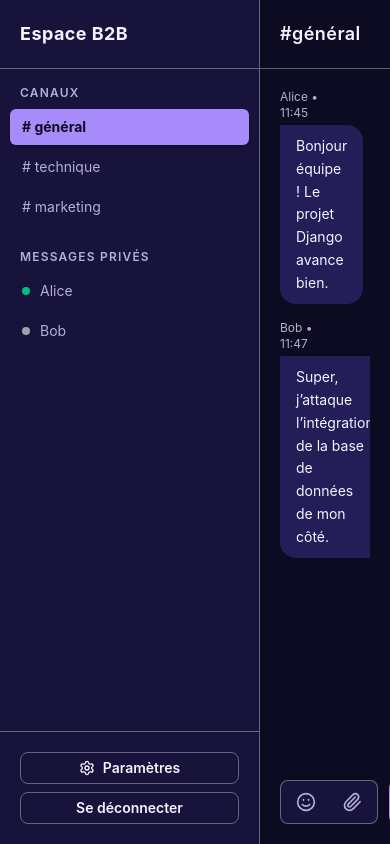
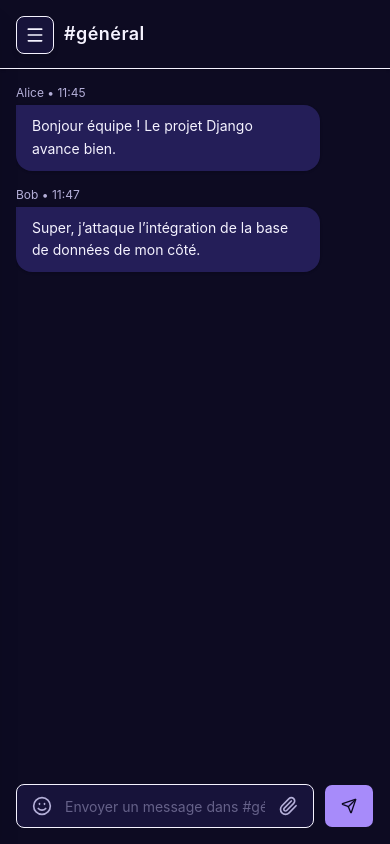
Before and after one commit to buzzy002/RealTimeChat, a React (Vite) app in the folder app-client/: page / in a window 390 px wide. Both pictures are taken after typing "name@example.com", "Sample123" into the empty fields and a click on the button "Se connecter". Built offline with nearby package versions, Linux system fonts and the light colour scheme.

Commit message:
feat: design responsive, correction visuelle

```diff
--- a/app-client/src/Chat.jsx
+++ b/app-client/src/Chat.jsx
@@ -2,7 +2,7 @@ import React, { useState, useRef } from 'react';
 import { ScrollArea } from "@/components/ui/scroll-area"
 import { Input } from "@/components/ui/input"
 import { Button } from "@/components/ui/button"
-import { Paperclip, Smile, Send, Settings as SettingsIcon } from 'lucide-react';
+import { Paperclip, Smile, Send, Settings as SettingsIcon, Menu, X } from 'lucide-react';
 import Settings from './Settings';
 
 function Chat({ onLogout }) {
@@ -12,17 +12,20 @@ function Chat({ onLogout }) {
   ]);
   const [inputText, setInputText] = useState('');
 
-  // Gestion de la conversation active (type: 'channel' ou 'dm', target: nom du canal ou du destinataire)
+  // Gestion de la conversation active (type: 'channel' ou 'mp', target: nom du canal ou du destinataire)
   const [activeChat, setActiveChat] = useState({ type: 'channel', target: 'général' });
 
   // État pour basculer entre la vue "chat" et la vue "settings"
   const [currentView, setCurrentView] = useState('chat');
 
+  // État pour le menu mobile (Responsive)
+  const [mobileMenuOpen, setMobileMenuOpen] = useState(false);
+
   // Sélecteur de fichiers et panneau d'emojis
   const [showEmojiPicker, setShowEmojiPicker] = useState(false);
   const fileInputRef = useRef(null);
 
-  // Liste des utilisateurs pour les messages privés (MP)
+  // Liste des utilisateurs pour les messages directs (MP)
   const directMessagesUsers = [
     { id: 1, name: 'Alice', status: 'online' },
     { id: 2, name: 'Bob', status: 'offline' }
@@ -58,22 +61,44 @@ function Chat({ onLogout }) {
     setShowEmojiPicker(false);
   };
 
-  const inputIconClass = "h-5 w-5 text-[var(--ink-muted)] cursor-pointer hover:text-[var(--ink)] transition-colors";
+  const inputIconClass = "h-5 w-5 text-ink-muted cursor-pointer hover:text-ink transition-colors";
 
   return (
-    <div className="flex h-screen w-screen overflow-hidden bg-[var(--bg)] text-[var(--ink)] font-sans">
+    <div className="flex h-screen w-screen overflow-hidden bg-bg text-ink font-sans relative">
 
-      {/* 1. BARRE LATÉRALE */}
-      <div className="w-[260px] bg-[var(--surface)] flex flex-col border-r border-[var(--line-strong)]">
-        <div className="p-5 border-b border-[var(--line-strong)]">
-          <h2 className="m-0 text-lg font-bold tracking-wide text-[var(--ink)]">Espace B2B</h2>
+      {/* BOUTON MOBILE (Visible uniquement sur mobile) */}
+      <button
+        onClick={() => setMobileMenuOpen(!mobileMenuOpen)}
+        className="md:hidden absolute top-4 left-4 z-50 p-2 bg-surface border border-line-strong rounded-lg text-ink shadow-md cursor-pointer"
+        title="Ouvrir le menu"
+      >
+        {mobileMenuOpen ? <X className="h-5 w-5" /> : <Menu className="h-5 w-5" />}
+      </button>
+
+      {/* BARRE LATÉRALE */}
+      <div className={`
+        fixed md:relative inset-y-0 left-0 z-40 w-[260px] bg-surface flex flex-col border-r border-line-strong
+        transform transition-transform duration-200 ease-in-out shadow-xl md:shadow-none
+        ${mobileMenuOpen ? 'translate-x-0' : '-translate-x-full md:translate-x-0'}
+      `}>
+        <div className="p-5 border-b border-line-strong flex items-center justify-between">
+          <h2 className="m-0 text-lg font-bold tracking-wide text-ink">Espace B2B</h2>
+
+
+          {/* Bouton croix pour fermer sur mobile */}
+          <button
+            onClick={() => setMobileMenuOpen(false)}
+            className="md:hidden text-ink-muted hover:text-ink cursor-pointer"
+          >
+            <X className="h-5 w-5" />
+          </button>
         </div>
 
         <div className="flex-1 px-2.5 py-4 overflow-y-auto space-y-6">
 
           {/* Section Canaux Publics */}
           <div>
-            <p className="text-xs text-[var(--ink-muted)] uppercase tracking-widest pl-2.5 mb-2 font-semibold">Canaux</p>
+            <p className="text-xs text-ink-muted uppercase tracking-widest pl-2.5 mb-2 font-semibold">Canaux</p>
             <ul className="list-none p-0 m-0 space-y-1">
               {['général', 'technique', 'marketing'].map((channel) => (
                 <li
@@ -81,11 +106,12 @@ function Chat({ onLogout }) {
                   onClick={() => {
                     setActiveChat({ type: 'channel', target: channel });
                     setCurrentView('chat');
+                    setMobileMenuOpen(false);
                   }}
                   className={`px-3 py-2 rounded-md cursor-pointer text-sm transition-colors ${
                     currentView === 'chat' && activeChat.type === 'channel' && activeChat.target === channel
-                      ? "bg-[var(--accent)] font-bold text-[var(--on-accent)] shadow-sm"
-                      : "text-[var(--ink-muted)] hover:bg-[var(--surface-raised)] hover:text-[var(--ink)]"
+                      ? "bg-accent font-bold text-on-accent shadow-sm"
+                      : "text-ink-muted hover:bg-surface-raised hover:text-ink"
                   }`}
                 >
                   # {channel}
@@ -94,9 +120,9 @@ function Chat({ onLogout }) {
             </ul>
           </div>
 
-          {/* Section Messages privés (MP) */}
+          {/* Section Messages Directs (MP) */}
           <div>
-            <p className="text-xs text-[var(--ink-muted)] uppercase tracking-widest pl-2.5 mb-2 font-semibold">Messages privés</p>
+            <p className="text-xs text-ink-muted uppercase tracking-widest pl-2.5 mb-2 font-semibold">Messages directs</p>
             <ul className="list-none p-0 m-0 space-y-1">
               {directMessagesUsers.map((user) => (
                 <li
@@ -104,15 +130,15 @@ function Chat({ onLogout }) {
                   onClick={() => {
                     setActiveChat({ type: 'dm', target: user.name });
                     setCurrentView('chat');
+                    setMobileMenuOpen(false); // Ferme le menu sur mobile
                   }}
                   className={`px-3 py-2 rounded-md cursor-pointer text-sm transition-colors flex items-center justify-between ${
                     currentView === 'chat' && activeChat.type === 'dm' && activeChat.target === user.name
-                      ? "bg-[var(--accent)] font-bold text-[var(--on-accent)] shadow-sm"
-                      : "text-[var(--ink-muted)] hover:bg-[var(--surface-raised)] hover:text-[var(--ink)]"
+                      ? "bg-accent font-bold text-on-accent shadow-sm"
+                      : "text-ink-muted hover:bg-surface-raised hover:text-ink"
                   }`}
                 >
                   <span className="flex items-center gap-2.5">
-                    {/* Indicateur de statut en ligne / hors-ligne */}
                     <span className={`w-2 h-2 rounded-full ${user.status === 'online' ? 'bg-emerald-500' : 'bg-gray-400'}`}></span>
                     {user.name}
                   </span>
@@ -124,14 +150,17 @@ function Chat({ onLogout }) {
         </div>
 
         {/* Boutons du bas (Paramètres + Déconnexion) */}
-        <div className="p-5 border-t border-[var(--line-strong)] space-y-2">
+        <div className="p-5 border-t border-line-strong space-y-2">
           <Button
-            onClick={() => setCurrentView('settings')}
+            onClick={() => {
+              setCurrentView('settings');
+              setMobileMenuOpen(false);
+            }}
             variant={currentView === 'settings' ? "default" : "outline"}
             className={`w-full transition-colors font-semibold cursor-pointer flex items-center justify-center gap-2 ${
               currentView === 'settings'
-                ? "bg-[var(--accent)] text-[var(--on-accent)]"
-                : "bg-transparent text-[var(--ink)] border-[var(--line-strong)] hover:bg-[var(--surface-raised)] hover:text-[var(--ink)]"
+                ? "bg-accent text-on-accent"
+                : "bg-transparent text-ink border-line-strong hover:bg-surface-raised hover:text-ink"
             }`}
           >
             <SettingsIcon className="h-4 w-4" />
@@ -141,7 +170,7 @@ function Chat({ onLogout }) {
           <Button
             onClick={onLogout}
             variant="outline"
-            className="w-full bg-transparent text-[var(--ink)] border-[var(--line-strong)] hover:bg-[var(--surface-raised)] hover:text-[var(--ink)] transition-colors font-semibold cursor-pointer"
+            className="w-full bg-transparent text-ink border-line-strong hover:bg-surface-raised hover:text-ink transition-colors font-semibold cursor-pointer"
           >
             Se déconnecter
           </Button>
@@ -149,40 +178,43 @@ function Chat({ onLogout }) {
       </div>
 
       {/* ZONE PRINCIPALE (Affichage dynamique : Chat ou Paramètres) */}
-      <div className="flex-1 flex flex-col h-full bg-[var(--bg)] overflow-hidden">
+      <div className="flex-1 flex flex-col h-full bg-bg overflow-hidden w-full">
+
+        {/* En-tête (avec un décalage à gauche sur mobile pour ne pas cacher le bouton burger) */}
+        <div className="p-5 pl-16 md:pl-5 border-b border-line-strong flex items-center shadow-sm">
+          <h3 className="m-0 text-lg font-semibold tracking-wide text-ink">
+            {currentView === 'settings'
+              ? 'Paramètres du compte'
+              : (activeChat.type === 'channel' ? `#${activeChat.target}` : `@ ${activeChat.target}`)}
+          </h3>
+        </div>
 
         {currentView === 'settings' ? (
           /* VUE PARAMÈTRES */
-          <ScrollArea className="flex-1 p-6">
+          <ScrollArea className="flex-1 p-4 md:p-6">
             <div className="max-w-4xl mx-auto pb-10">
               <Settings />
             </div>
           </ScrollArea>
         ) : (
-          /* VUE CHAT CLASSIQUE (Canal ou message privé) */
+          /* VUE CHAT CLASSIQUE (Canal ou MP) */
           <>
-            <div className="p-5 border-b border-[var(--line-strong)] flex items-center shadow-sm">
-              <h3 className="m-0 text-lg font-semibold tracking-wide text-[var(--ink)]">
-                {activeChat.type === 'channel' ? `#${activeChat.target}` : `@ ${activeChat.target}`}
-              </h3>
-            </div>
-
-            <ScrollArea className="flex-1 p-5">
+            <ScrollArea className="flex-1 p-4 md:p-5">
               <div className="flex flex-col gap-4">
                 {messages.map((msg) => (
                   <div
                     key={msg.id}
-                    className={`flex flex-col max-w-[70%] ${
+                    className={`flex flex-col max-w-[85%] md:max-w-[70%] ${
                       msg.sender === 'Moi' ? 'self-end items-end' : 'self-start items-start'
                     }`}
                   >
-                    <span className="text-xs text-[var(--ink-muted)] mb-1">
+                    <span className="text-xs text-ink-muted mb-1">
                       {msg.sender} • {msg.time}
                     </span>
                     <div className={`px-4 py-2.5 rounded-2xl leading-relaxed text-sm shadow-sm ${
                       msg.sender === 'Moi'
-                        ? 'bg-[var(--accent)] text-[var(--on-accent)] rounded-tr-none font-medium'
-                        : 'bg-[var(--surface-raised)] text-[var(--ink)] rounded-tl-none'
+                        ? 'bg-accent text-on-accent rounded-tr-none font-medium'
+                        : 'bg-surface-raised text-ink rounded-tl-none'
                     }`}>
                       {msg.text}
                     </div>
@@ -192,15 +224,15 @@ function Chat({ onLogout }) {
             </ScrollArea>
 
             {/* Barre d'envoi du message */}
-            <div className="p-5 bg-[var(--bg)] relative">
+            <div className="p-4 md:p-5 bg-bg relative">
               {showEmojiPicker && (
-                <div className="absolute bottom-20 left-5 z-50 p-3 bg-[var(--surface)] border border-[var(--line-strong)] rounded-xl shadow-2xl grid grid-cols-4 gap-2 w-52">
+                <div className="absolute bottom-20 left-4 z-50 p-3 bg-surface border border-line-strong rounded-xl shadow-2xl grid grid-cols-4 gap-2 w-52">
                   {popularEmojis.map((emoji) => (
                     <button
                       type="button"
                       key={emoji}
                       onClick={() => handleEmojiClick(emoji)}
-                      className="text-xl hover:bg-[var(--surface-raised)] p-2 rounded-lg transition-colors cursor-pointer flex items-center justify-center"
+                      className="text-xl hover:bg-surface-raised p-2 rounded-lg transition-colors cursor-pointer flex items-center justify-center"
                     >
                       {emoji}
                     </button>
@@ -230,7 +262,7 @@ function Chat({ onLogout }) {
                     value={inputText}
                     onChange={(e) => setInputText(e.target.value)}
                     placeholder={activeChat.type === 'channel' ? `Envoyer un message dans #${activeChat.target}` : `Envoyer un message à @${activeChat.target}`}
-                    className="w-full h-full pl-12 pr-12 bg-[var(--surface)] border-[var(--line-strong)] text-[var(--ink)] placeholder-[var(--ink-muted)]/50 focus-visible:ring-1 focus-visible:ring-[var(--accent)] focus-visible:ring-offset-0 rounded-lg"
+                    className="w-full h-full pl-12 pr-12 bg-surface border-line-strong text-ink placeholder-ink-muted/50 focus-visible:ring-1 focus-visible:ring-accent focus-visible:ring-offset-0 rounded-lg text-sm"
                   />
 
                   <Paperclip
@@ -242,7 +274,7 @@ function Chat({ onLogout }) {
 
                 <Button
                   type="submit"
-                  className="h-11 px-6 bg-[var(--accent)] hover:bg-[var(--accent-hover)] text-[var(--on-accent)] font-bold rounded-lg transition-all cursor-pointer flex items-center"
+                  className="h-11 px-4 md:px-6 bg-accent hover:bg-accent-hover text-on-accent font-bold rounded-lg transition-all cursor-pointer flex items-center shrink-0"
                 >
                   <Send className="h-5 w-5" />
                   <span className="ml-2 hidden sm:inline">Envoyer</span>
```
Also changed, not shown: app-client/src/index.css (+25 -10 lines).
